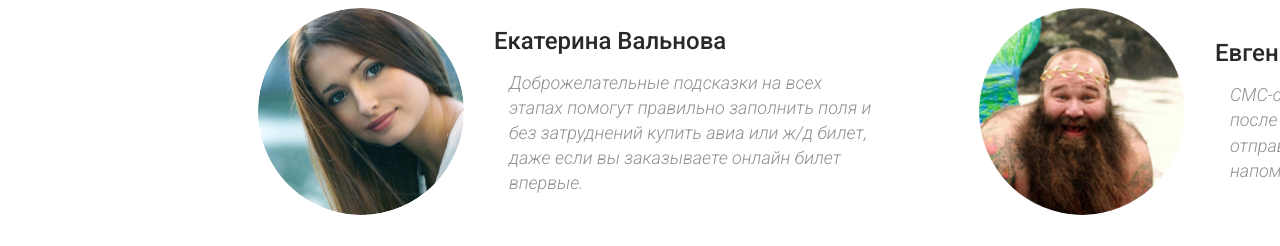
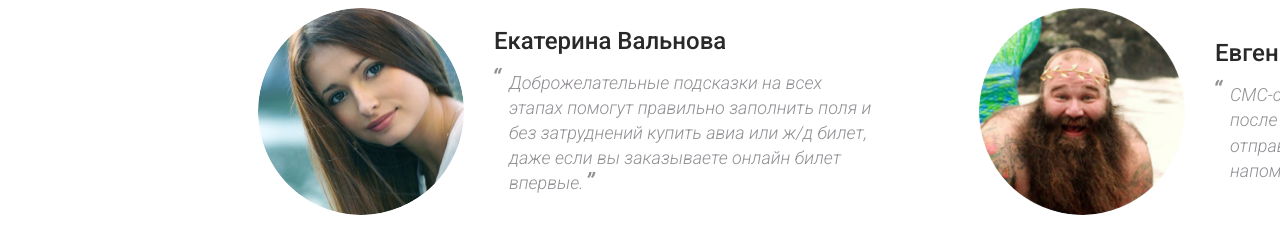
Before and after one commit to konst-an/train-booking-diploma, a React (Vite) app: page / in a window 1280 px wide. Shown: the part 2541-2787 px from the top of the page. Built offline with nearby package versions, Linux system fonts and the light colour scheme.

Commit message:
Финальные правки стилей и сеток для блока отзывов на главной

```diff
--- a/src/components/HomeMainContent/HomeMainContent.css
+++ b/src/components/HomeMainContent/HomeMainContent.css
@@ -142,7 +142,7 @@
 /* --- БЛОК 3: ОТЗЫВЫ  --- */
 
 .home-main__reviews {
-  padding-top: 152px; /
+  padding-top: 152px;
   padding-bottom: 80px;
   background-color: #ffffff;
 }
@@ -152,7 +152,7 @@
   font-size: 36px;
   font-weight: 500;
   text-transform: uppercase;
-  color: color: var(--color-primary-text-dark);
+  color: var(--color-primary-text-dark);
   margin: 0 0 115px 0;
 }
 
@@ -207,6 +207,26 @@
   padding: 0 15px;
 }
 
+.home-main__reviews-text::before {
+  content: "“";
+  font-size: 24px;
+  font-weight: 500;
+  color: #928F94;
+  position: absolute;
+  left: -2px;
+  top: -4px;
+}
+
+.home-main__reviews-text::after {
+  content: "”";
+  font-size: 24px;
+  font-weight: 500;
+  color: #928F94;
+  display: inline-block;
+  margin-left: 2px;
+  vertical-align: bottom;
+}
+
 .home-main__reviews-pagination {
   display: flex;
   justify-content: center;
```
